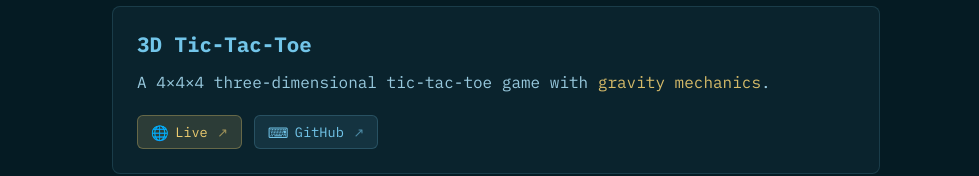
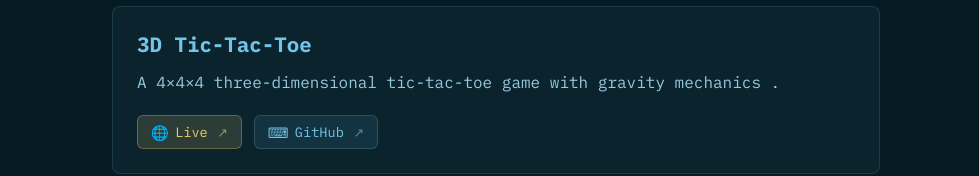
Before and after one commit to MojoLake/eSite, a SvelteKit app: page /projects in a window 1280 px wide. Shown: the part 511-687 px from the top of the page, without its empty margins (144-1123 px from the left). Built offline with nearby package versions, Linux system fonts and the light colour scheme.

Commit message:
fix: remove highlight

```diff
--- a/src/routes/projects/+page.svelte
+++ b/src/routes/projects/+page.svelte
@@ -37,11 +37,7 @@
       <div class="project-header">
         <h3>3D Tic-Tac-Toe</h3>
       </div>
-      <p>
-        A 4×4×4 three-dimensional tic-tac-toe game with <Yellow
-          >gravity mechanics</Yellow
-        >.
-      </p>
+      <p>A 4×4×4 three-dimensional tic-tac-toe game with gravity mechanics .</p>
       <div class="project-links">
         <a
           href="https://3dtictactoe.xyz/"
```
